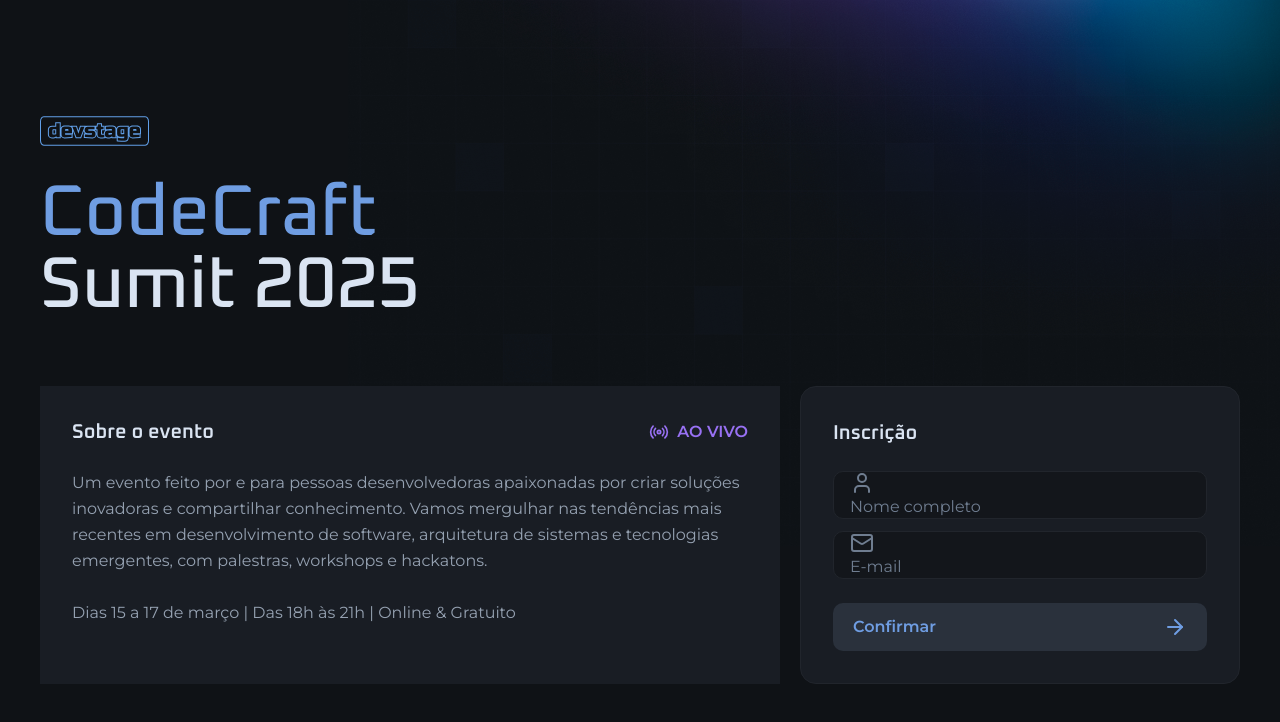
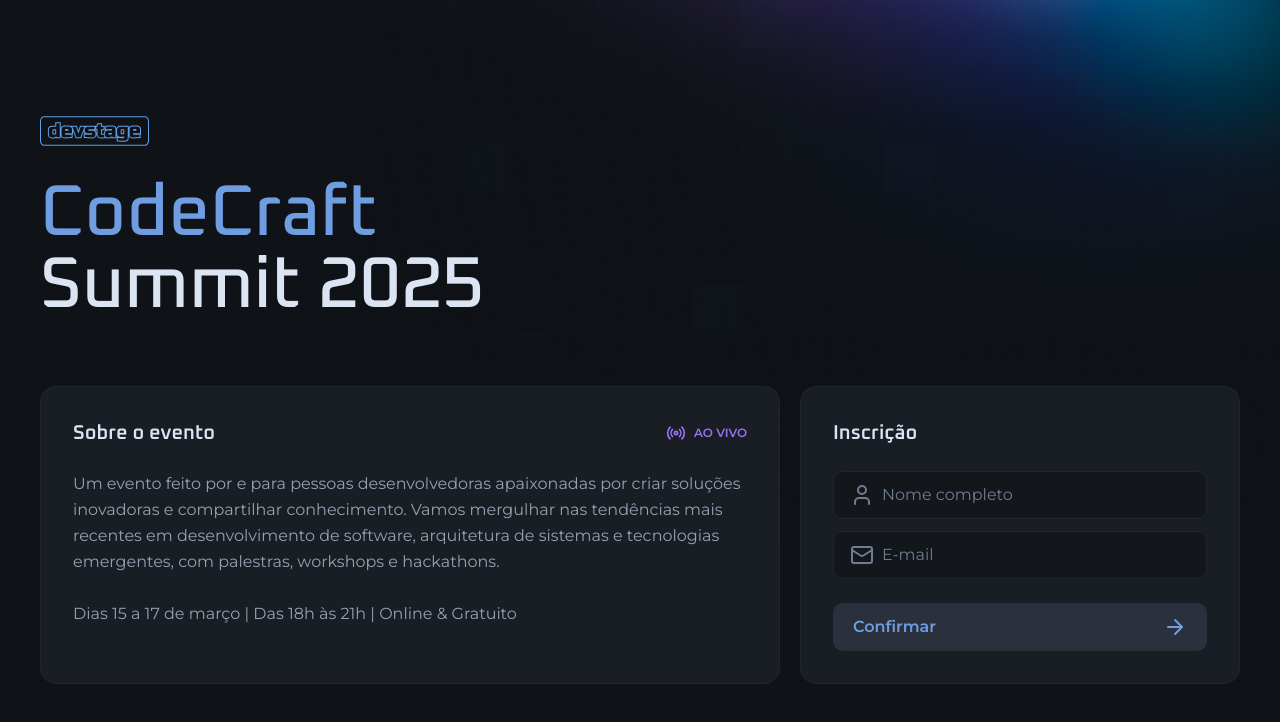
Before and after one commit to thomassilva23/devstage, a Next.js app: page / in a window 1280 px wide. Shown: the top 722 px of the page. Built offline with nearby package versions, Linux system fonts and the light colour scheme.

Commit message:
Formulário de inscrição e input para link de convite

```diff
--- a/package.json
+++ b/package.json
@@ -9,14 +9,17 @@
     "lint": "next lint"
   },
   "dependencies": {
+    "@hookform/resolvers": "^4.1.1",
     "@tailwindcss/postcss": "^4.0.6",
     "lucide-react": "^0.475.0",
     "next": "15.1.7",
     "postcss": "^8.5.2",
     "react": "^19.0.0",
     "react-dom": "^19.0.0",
+    "react-hook-form": "^7.54.2",
     "tailwind-merge": "^3.0.1",
-    "tailwindcss": "^4.0.6"
+    "tailwindcss": "^4.0.6",
+    "zod": "^3.24.2"
   },
   "devDependencies": {
     "@types/node": "^20",
--- /dev/null
+++ b/src/app/(home)/page.tsx
@@ -0,0 +1,44 @@
+import { Radio } from "lucide-react";
+import Image from "next/image";
+import logo from "../../assets/logo.svg";
+import { SubscriptionForm } from "./subscription-form";
+
+export default function Home() {
+  return (
+    <div className="min-h-dvh flex flex-col justify-center gap-16">
+      <div className="flex flex-col gap-8 items-center md:items-start">
+        <Image src={logo} alt="devstage" width={108.5} height={30} />
+
+        <h1 className="text-4xl text-center leading-none font-heading font-medium flex flex-col md:text-7xl md:text-left">
+          <span className="text-blue">CodeCraft</span> Summit 2025
+        </h1>
+      </div>
+
+      <div className="flex gap-5 items-stretch flex-col md:flex-row">
+        <div className="flex-1 bg-gray-700 border border-gray-600 rounded-2xl p-8 space-y-6">
+          <div className="flex items-center justify-between">
+            <h2 className="font-heading font-semibold text-gray-200 text-xl">
+              Sobre o evento
+            </h2>
+            <span className="flex items-center gap-2 text-purple font-semibold text-xs">
+              <Radio className="size-5" />
+              AO VIVO
+            </span>
+          </div>
+          <p className="text-gray-300 leading-relaxed text-sm md:text-base">
+            Um evento feito por e para pessoas desenvolvedoras apaixonadas por
+            criar soluções inovadoras e compartilhar conhecimento. Vamos
+            mergulhar nas tendências mais recentes em desenvolvimento de
+            software, arquitetura de sistemas e tecnologias emergentes, com
+            palestras, workshops e hackathons.
+            <br />
+            <br />
+            Dias 15 a 17 de março | Das 18h às 21h | Online & Gratuito
+          </p>
+        </div>
+
+        <SubscriptionForm />
+      </div>
+    </div>
+  );
+}
--- /dev/null
+++ b/src/app/(home)/subscription-form.tsx
@@ -0,0 +1,86 @@
+"use client";
+
+import { ArrowRight, Mail, User } from "lucide-react";
+import { useForm } from "react-hook-form";
+import { z } from "zod";
+import { zodResolver } from "@hookform/resolvers/zod";
+
+import { Button } from "@/components/button";
+import { InputField, InputIcon, InputRoot } from "@/components/input";
+
+const subscriptionSchema = z.object({
+  name: z.string().min(2, "Digite seu nome completo"),
+  email: z.string().email("Digite um e-mail válido"),
+});
+
+type SubscriptionSchema = z.infer<typeof subscriptionSchema>;
+
+export function SubscriptionForm() {
+  const {
+    register,
+    handleSubmit,
+    formState: { errors },
+  } = useForm<SubscriptionSchema>({
+    resolver: zodResolver(subscriptionSchema),
+  });
+
+  function onSubscribe(data: SubscriptionSchema) {
+    console.log(data);
+  }
+
+  return (
+    <form
+      onSubmit={handleSubmit(onSubscribe)}
+      className="w-full bg-gray-700 border border-gray-600 rounded-2xl p-8 space-y-6 md:max-w-[440px]"
+    >
+      <h2 className="font-heading font-semibold text-gray-200 text-xl">
+        Inscrição
+      </h2>
+
+      <div className="space-y-3">
+        <div className="space-y-2">
+          <InputRoot error={!!errors?.name}>
+            <InputIcon>
+              <User className="size-6" />
+            </InputIcon>
+            <InputField
+              type="text"
+              placeholder="Nome completo"
+              {...register("name")}
+            />
+          </InputRoot>
+
+          {errors?.name && (
+            <p className="text-danger font-semibold text-xs">
+              {errors.name.message}
+            </p>
+          )}
+        </div>
+
+        <div className="space-y-2">
+          <InputRoot error={!!errors?.email}>
+            <InputIcon>
+              <Mail className="size-6" />
+            </InputIcon>
+            <InputField
+              type="text"
+              placeholder="E-mail"
+              {...register("email")}
+            />
+          </InputRoot>
+
+          {errors?.email && (
+            <p className="text-danger font-semibold text-xs">
+              {errors.email.message}
+            </p>
+          )}
+        </div>
+      </div>
+
+      <Button type="submit">
+        Confirmar
+        <ArrowRight className="size-6" />
+      </Button>
+    </form>
+  );
+}
--- a/src/app/invite/invite-link-input.tsx
+++ b/src/app/invite/invite-link-input.tsx
@@ -1,19 +1,26 @@
+"use client";
+
 import { IconButton } from "@/components/icon-button";
 import { InputField, InputIcon, InputRoot } from "@/components/input";
 import { Copy, Link } from "lucide-react";
 
-export function InviteLinkInput() {
+interface InviteLinkInputProps {
+  inviteLink: string;
+}
+
+export function InviteLinkInput({ inviteLink }: InviteLinkInputProps) {
+  function copyInviteLink() {
+    navigator.clipboard.writeText(inviteLink);
+  }
+
   return (
     <InputRoot>
       <InputIcon>
         <Link className="size-5" />
 
-        <InputField
-          readOnly
-          defaultValue={"http://localhos:3000/invite/239213"}
-        />
+        <InputField readOnly defaultValue={inviteLink} />
 
-        <IconButton className="-mr-2">
+        <IconButton className="-mr-2" onClick={copyInviteLink}>
           <Copy className="size-5" />
         </IconButton>
       </InputIcon>
--- a/src/app/invite/page.tsx
+++ b/src/app/invite/page.tsx
@@ -5,6 +5,7 @@ import { InviteLinkInput } from "./invite-link-input";
 import logo from "../../assets/logo.svg";
 
 export default function InvitePage() {
+  const inviteLink = "http://localhost:3000/invite/129823162";
   return (
     <div className="min-h-dvh flex items-center justify-between gap-16 flex-col md:flex-row">
       <div className="flex flex-col gap-10 w-full max-w-[550px]">
@@ -33,7 +34,7 @@ export default function InvitePage() {
             </p>
           </div>
 
-          <InviteLinkInput />
+          <InviteLinkInput inviteLink={inviteLink} />
 
           <Stats />
         </div>
--- a/src/app/page.tsx
+++ /dev/null
@@ -1,73 +0,0 @@
-import Image from "next/image";
-
-import logo from "../assets/logo.svg";
-import { ArrowRight, Mail, Radio, User } from "lucide-react";
-import { InputField, InputIcon, InputRoot } from "@/components/input";
-import { Button } from "@/components/button";
-
-export default function Home() {
-  return (
-    <div className="min-h-dvh flex justify-center gap-16 flex-col">
-      <div className="flex flex-col gap-8 items-center md:items-start">
-        <Image src={logo} alt="devstage" width={108.5} height={30} />
-
-        <h1 className="text-4xl text-center leading-none font-heading font-medium flex flex-col md:text-7xl md:text-left">
-          <span className="text-blue">CodeCraft</span>
-          Sumit 2025
-        </h1>
-      </div>
-
-      <div className="flex gap-5 items-stretch flex-col md:flex-row">
-        <div className="flex-1 bg-gray-700 border-gray-600 roudned-2xl p-8 space-y-6">
-          <div className="flex items-center justify-between">
-            <h2 className="font-heading font-semibold text-gray-200 text-xl">
-              Sobre o evento
-            </h2>
-            <span className="text-purple font-semibold font-xs flex items-center gap-2">
-              <Radio className="size-5" />
-              AO VIVO
-            </span>
-          </div>
-          <p className="text-gray-300 leading-relaxed text-sm md:text-base">
-            Um evento feito por e para pessoas desenvolvedoras apaixonadas por
-            criar soluções inovadoras e compartilhar conhecimento. Vamos
-            mergulhar nas tendências mais recentes em desenvolvimento de
-            software, arquitetura de sistemas e tecnologias emergentes, com
-            palestras, workshops e hackatons.
-            <br />
-            <br />
-            Dias 15 a 17 de março | Das 18h às 21h | Online & Gratuito
-          </p>
-        </div>
-        <form className="bg-gray-700 border border-gray-600 rounded-2xl p-8 space-y-6 w-full md:max-w-[440px]">
-          <h2 className="font-heading font-semibold text-gray-200 text-xl">
-            Inscrição
-          </h2>
-
-          <div className="space-y-3">
-            <InputRoot>
-              <InputIcon>
-                <User />
-
-                <InputField type="text" placeholder="Nome completo" />
-              </InputIcon>
-            </InputRoot>
-
-            <InputRoot>
-              <InputIcon>
-                <Mail />
-
-                <InputField type="email" placeholder="E-mail" />
-              </InputIcon>
-            </InputRoot>
-          </div>
-
-          <Button type="submit">
-            Confirmar
-            <ArrowRight />
-          </Button>
-        </form>
-      </div>
-    </div>
-  );
-}
```
Also changed, not shown: 1 other file (tests, documents, lock files or other folders).
